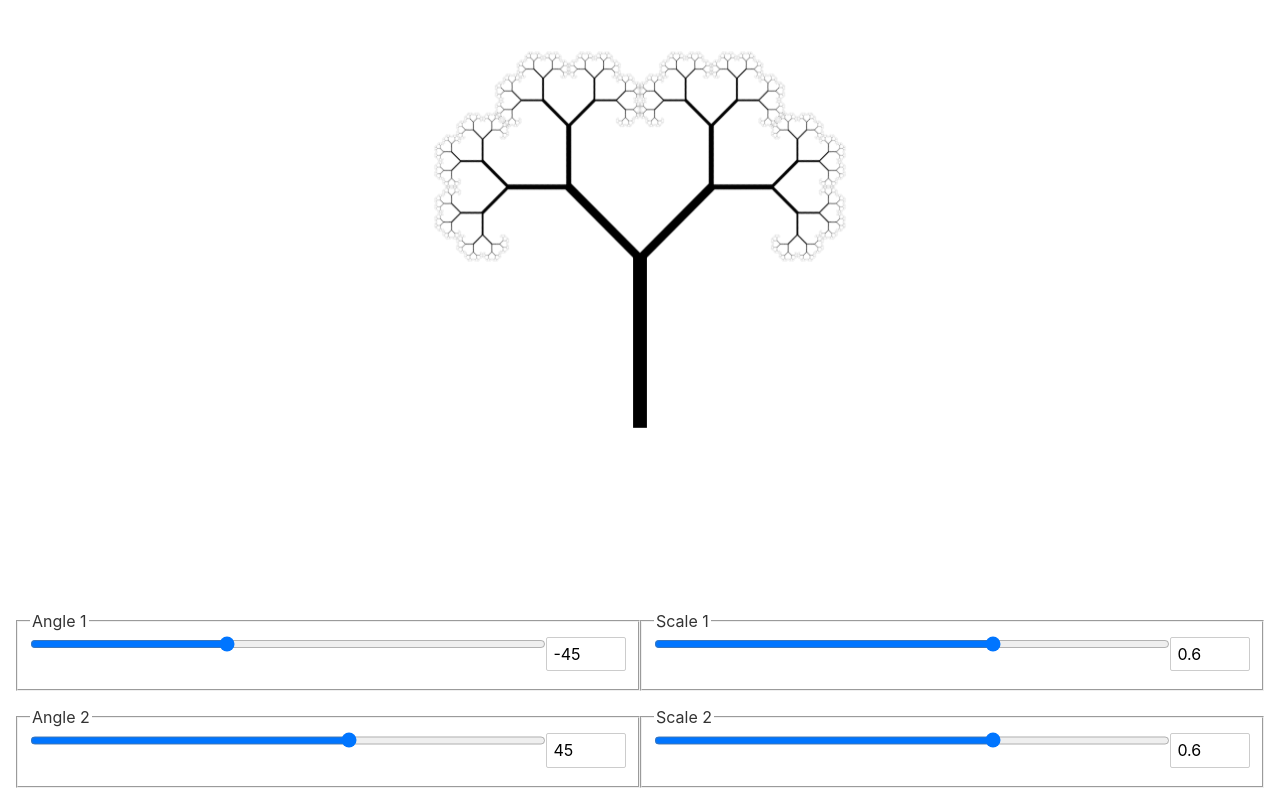
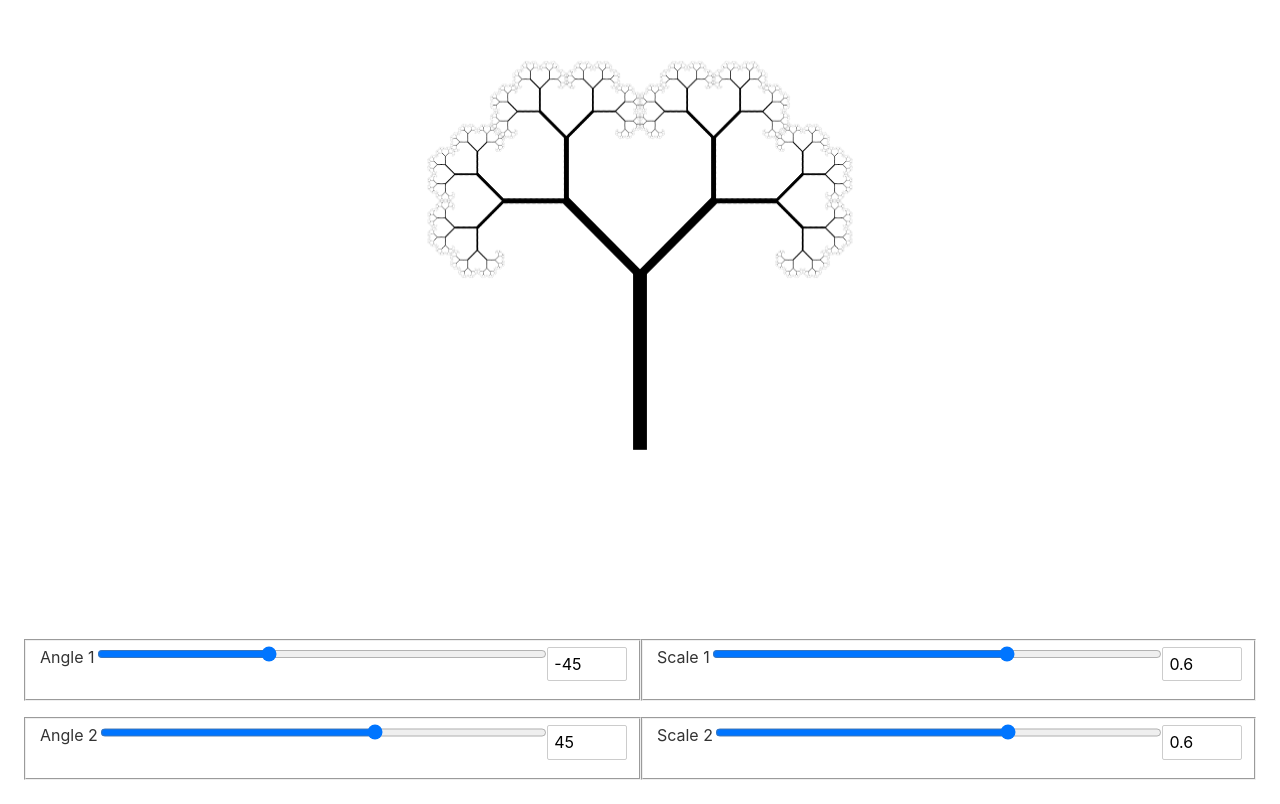
Before and after one commit to HenryWConklin/trees, a Svelte app: page / in a window 1280 px wide. Built offline with nearby package versions, Linux system fonts and the light colour scheme.

Commit message:
Some layout fixes, remove imageSmoothingQuality parameter in rendering

```diff
--- a/src/App.svelte
+++ b/src/App.svelte
@@ -8,10 +8,9 @@
     let scale2 = 0.6;
 </script>
 <style>
-    :global(body) {
+    :global(body) :global(html){
         margin: 0;
         padding: 0;
-        overflow-y: hidden;
     }
     .slider-container {
         display: flex;
--- a/src/CanvasTree.svelte
+++ b/src/CanvasTree.svelte
@@ -127,7 +127,6 @@
 
         ctx.strokeStyle = 'rgb(0,0,0)';
         ctx.lineWidth = rootWidth;
-        ctx.imageSmoothingQuality = "high";
 
         let totalScale = 2;
 
--- a/src/DisplaySlider.svelte
+++ b/src/DisplaySlider.svelte
@@ -25,8 +25,10 @@
 
 <span class="container">
     <fieldset class="inner-container">
-        <legend>{label}</legend>
-        <input class="slider" aria-label="{label} slider" type="range" bind:value={value} min="{min}" max="{max}" step="{step}"/>
-        <input class="display" aria-label="{label} display" type="number" bind:value={value} min="{min}" max="{max}" step="{step}" />
+        <div class="inner-container">
+            <legend>{label}</legend>
+            <input class="slider" aria-label="{label} slider" type="range" bind:value={value} min="{min}" max="{max}" step="{step}"/>
+            <input class="display" aria-label="{label} display" type="number" bind:value={value} min="{min}" max="{max}" step="{step}" />
+        </div>
     </fieldset>
 </span>
```
